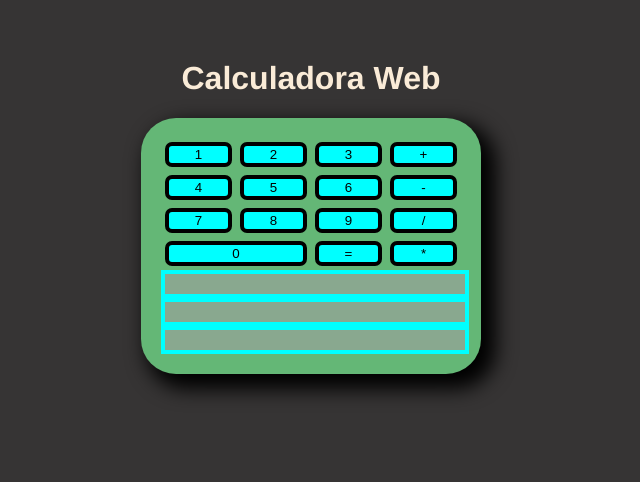
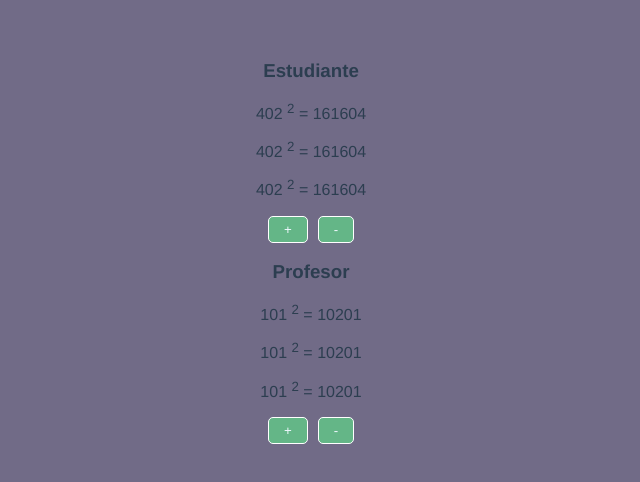
Before and after one commit to XaviX598/pw_u2_v_p4_ka, a Vue app: page / in a window 1280 px wide. Shown: the top 482 px of the page, without its empty margins (329-969 px from the left). Built offline with nearby package versions, Linux system fonts and the light colour scheme.

Commit message:
taller19

```diff
--- a/src/App.vue
+++ b/src/App.vue
@@ -5,22 +5,23 @@
   <!-- Aqui utilizamos dentro de la pagina el componente es como un elemento html -->
   <!-- cada componente maneja una sesion independiente entre ellos, por lo que al modificar con f12 el otro no cambia -->
   <!-- <Contador titulo="Estudiante" valor2="2"/> estos se transforman en atributos del contador -->
-  <!-- <Contador titulo="Profesor" valor2="7"/>
-  <Contador titulo="test titulo" valor2="7"/> -->
+  <Contador titulo="Estudiante" v-bind:inicio="400+2"/> <!--si queremos que todo lo que mandemos se comporte como un javascript debemos mandar con v-bind-->
+  <Contador titulo="Profesor" :inicio="101"/> <!--el atajo del v-bind es :-->
 
-  <CalculadoraDeber />
+  <!-- <CalculadoraDeber /> -->
 </template>
 
 <script>
 // import HelloWorld from './components/HelloWorld.vue'
-import CalculadoraDeber from './components/CalculadoraDeber.vue' //se referencia y se da el nombre del componentepuede ser otro pero es mejor el mismo
+//import CalculadoraDeber from './components/CalculadoraDeber.vue' //se referencia y se da el nombre del componentepuede ser otro pero es mejor el mismo
+import Contador from './components/Contador.vue'
 export default {
   // lo que esta aqui son los OptionApi
   name: 'App',
   components: {
     // HelloWorld
-    // Contador el mismo nombre de arriba al importar
-    CalculadoraDeber
+    Contador //el mismo nombre de arriba al importar
+    // CalculadoraDeber
   }
 }
 </script>
--- a/src/components/CalculadoraDeber.vue
+++ b/src/components/CalculadoraDeber.vue
@@ -17,7 +17,7 @@
                 <button class="botones" v-on:click="opcionesNumericas">9</button>
                 <button class="botones" v-on:click="opcionesNumericas">/</button>
                 <button class="ceroDosColumnas" v-on:click="opcionesNumericas">0</button>
-                <button class="botones" v-on:click="opcionesNumericas">=</button>
+                <button class="botones" @click="opcionesNumericas">=</button> <!--se puede cambiar el v-on: por un @-->
                 <button class="botones" v-on:click="opcionesNumericas">*</button>
                 <label class="pantalla">{{ numero }}</label>
                 <label class="pantalla">{{ numero }}</label>
--- a/src/components/Contador.vue
+++ b/src/components/Contador.vue
@@ -1,6 +1,6 @@
 <template>
-    <h3>{{tituloComponente}}</h3>
-    <h3>{{titulo}}</h3>
+    <h3>{{ evaluarTitulo }}</h3>
+    <!-- <h3>{{titulo}}</h3> -->
     <p>{{ numero }} <sup>2</sup> = {{ obtenerCuadradoComputado }}</p>
     <p>{{ numero }} <sup>2</sup> = {{ obtenerCuadradoComputado }}</p>
     <p>{{ numero }} <sup>2</sup> = {{ obtenerCuadradoComputado }}</p>
@@ -16,7 +16,7 @@ export default {
     //propiedad reactiva
     data() {
         return {
-            numero: 5,
+            numero: this.inicio,
             tituloComponente: this.titulo //aqui tambien se usa this
         }
 
@@ -39,19 +39,35 @@ export default {
     //propiedades computadas pera ver si hay funciones que arrojan un resultado similiar y asi no se imprima varias veces
     computed: {
         obtenerCuadradoComputado() {
-            console.log('Obtener cuadrado computado')
-            return this.numero * this.numero
+            console.log('Obtener cuadrado computado');
+            return this.numero * this.numero;
+        },
+        evaluarTitulo() {
+            return this.tituloComponente || 'Valor por defecto';
+
         }
     },
     // lo mas comun es que vaya a inicio
-    props:['titulo','valor2'] //declaramos que alguien ponga un titulo y alguien ponga el valor2
+    props: {
+        titulo: String, //forma de props mandado un tipo
+        inicio: {  //segunda forma con varias atributos de configuracion
+            type: Number,
+            required: false, //aqui pedimos que pbligadamente mandemos el atributo inicio en app si ponemos true y false no es obligatorio
+            default: 100, //si el required es falso y ponemos default cuando no envien le configuramos para que tenga un valor por defecto
+            validator(value){ //validator para validar el valor del props
+                return value > 100 //si el value del props cumple la condicion es valido si no da error en consola
+            }
+
+        }
+    }
 }
 </script>
 
 <style>
-body{
-    background-color: #716B87 ;
+body {
+    background-color: #716B87;
 }
+
 button {
     background-color: #64B687;
     border-radius: 5px;
@@ -63,7 +79,7 @@ button {
     padding: 5px 15px;
 }
 
-button:hover{
+button:hover {
     background-color: #67B;
 }
 </style>
```
